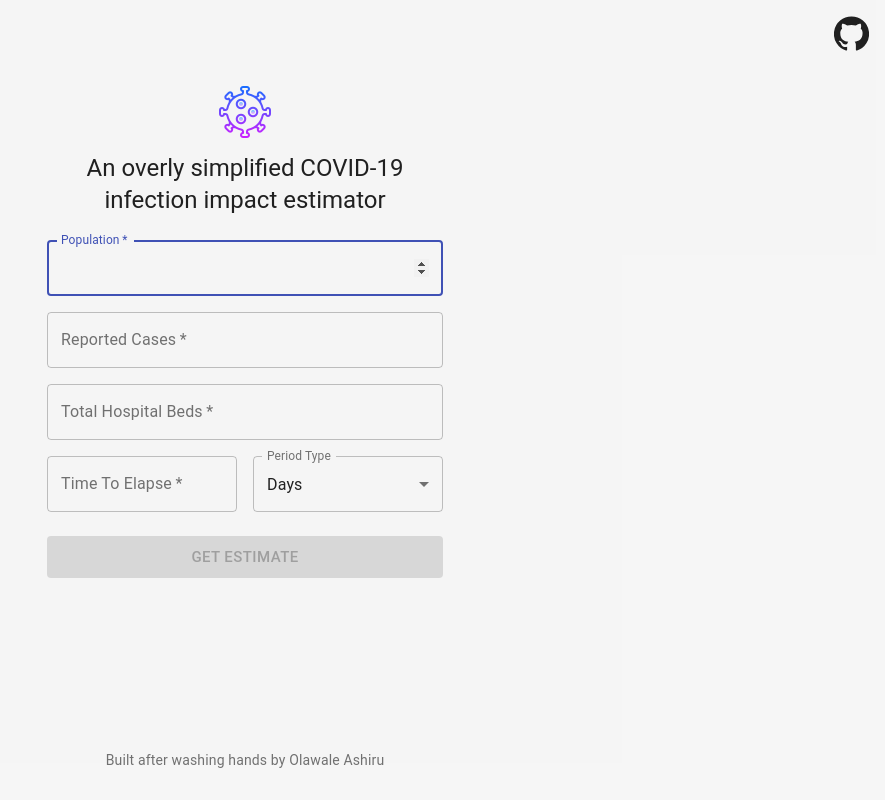
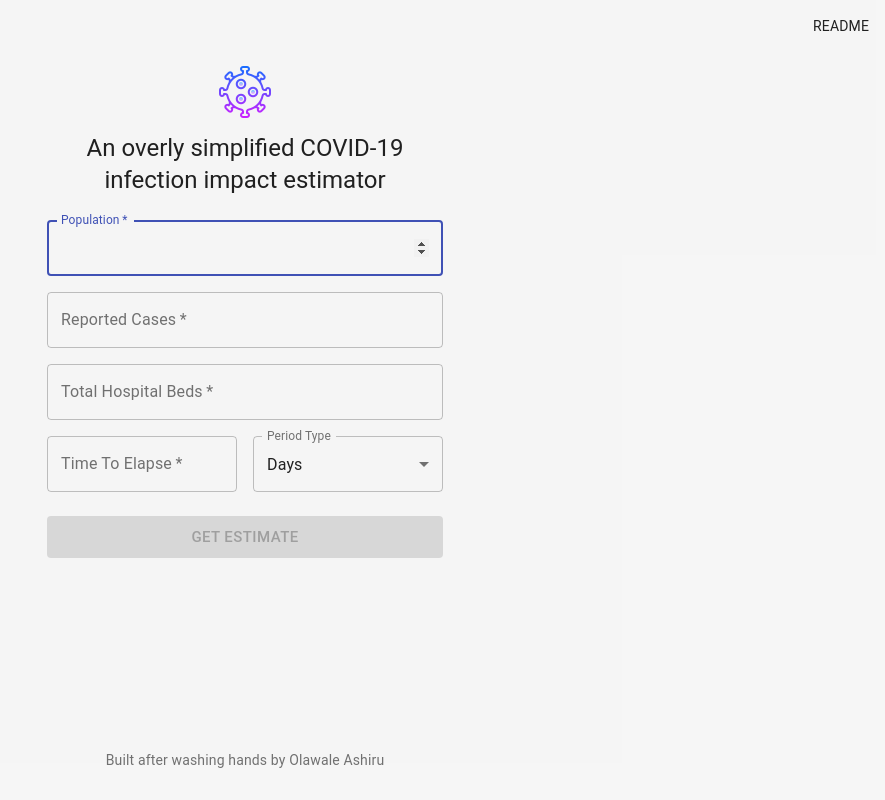
Before and after one commit to wale-bant/covid19-estimator-UI, a React (Create React App) app: page / in a window 1280 px wide. Shown: the whole page, without its empty margins (395-1280 px from the left). Built offline with nearby package versions, Linux system fonts and the light colour scheme.

Commit message:
add discernible name to link

```diff
--- a/src/component/Header.js
+++ b/src/component/Header.js
@@ -1,5 +1,4 @@
-import React, { useState } from 'react';
-import GitHubIcon from '@material-ui/icons/GitHub';
+import React from 'react';
 import Link from '@material-ui/core/Link';
 import { makeStyles } from '@material-ui/core/styles';
 
@@ -10,20 +9,17 @@ const useStyles = makeStyles((theme) => ({
     justifyContent: 'flex-end',
     padding: theme.spacing(2),
   },
+  link: {
+    '&:hover': { color: '#3977fa' },
+  },
 }));
 
 export default function Header() {
   const classes = useStyles();
-  const [isHovered, setIsHovered] = useState(false);
   return (
     <header className={classes.header}>
-      <Link color="inherit" target="_blank" rel="noopener" href="https://github.com/wale-bant/covid19-estimator/blob/assessment/README.md">
-        <GitHubIcon
-          fontSize="large"
-          color={isHovered ? 'primary' : 'inherit'}
-          onMouseEnter={() => setIsHovered(true)}
-          onMouseLeave={() => setIsHovered(false)}
-        />
+      <Link className={classes.link} color="inherit" target="_blank" rel="noopener" href="https://github.com/wale-bant/covid19-estimator/blob/assessment/README.md">
+        README
       </Link>
     </header>
   );
```
